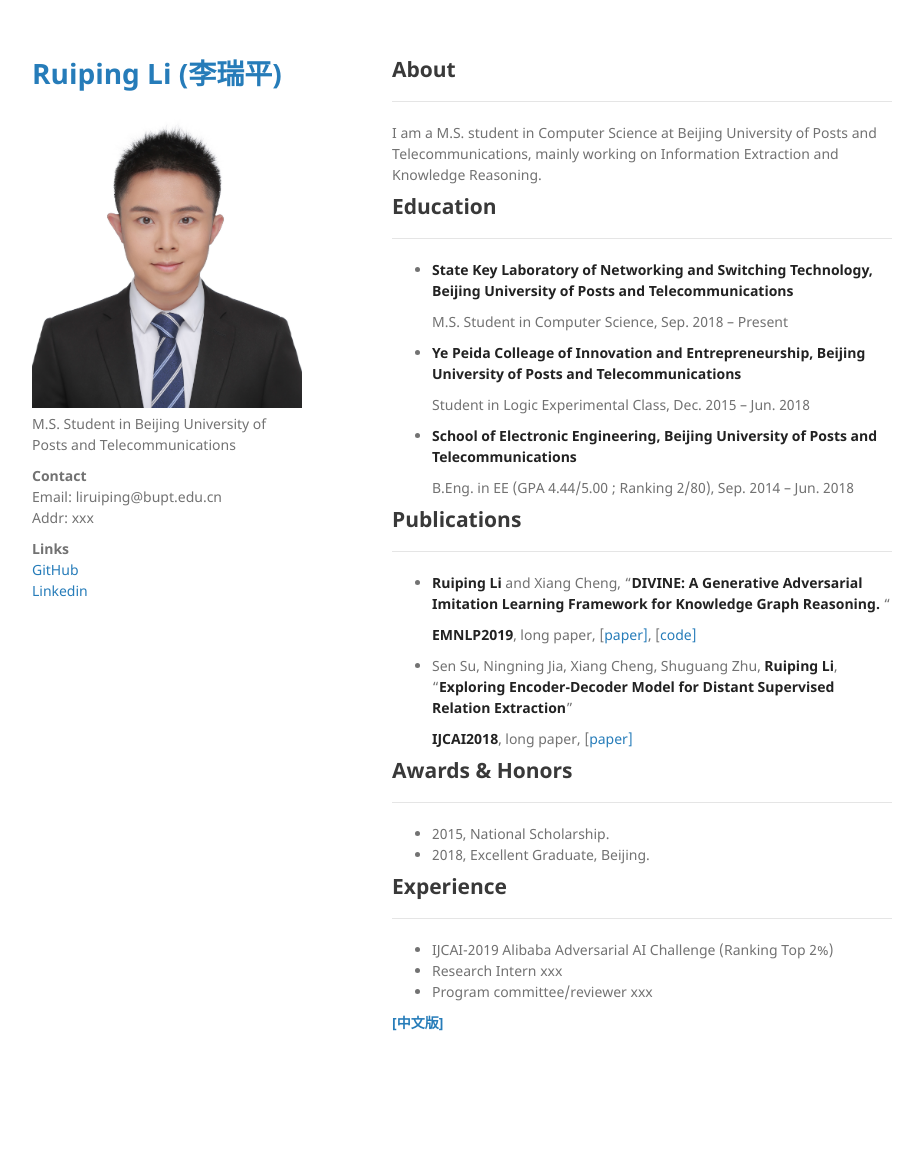
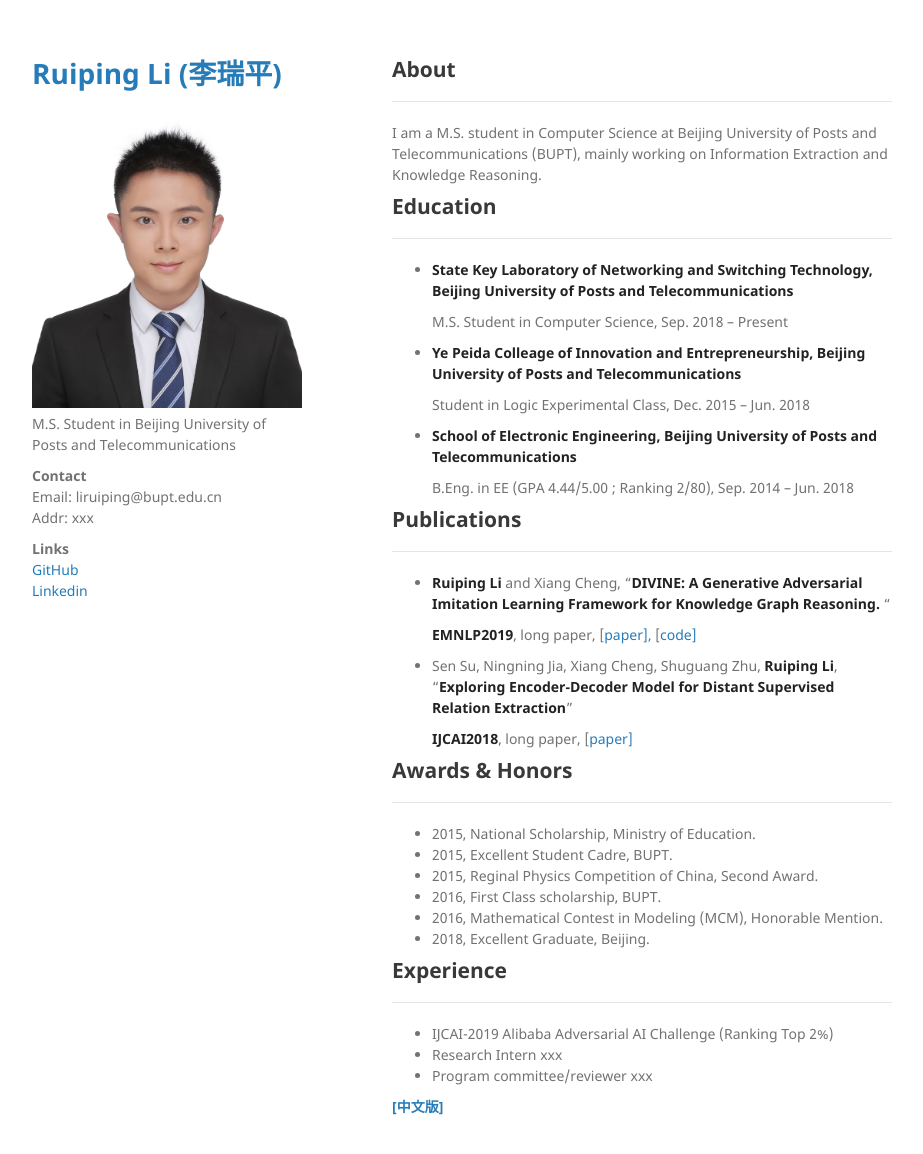
Before and after one commit to Ruiping-Li/Ruiping-Li.github.io, a Jekyll site: the page built from index.md, in a window 1280 px wide and 1187 px high. Shown: the top 1154 px of the window, without its empty margins (178-1101 px from the left). Built offline with Jekyll 4.4.1, drawn with Linux system fonts in a browser that asks for light colours; our own code applies the rules of GitHub Pages for plain Markdown files.

Commit message:
update index

```diff
--- a/index.md
+++ b/index.md
@@ -1,7 +1,7 @@
 ## About
 ---
 
-I am a M.S. student in Computer Science at Beijing University of Posts and Telecommunications, mainly working on Information Extraction and Knowledge Reasoning.
+I am a M.S. student in Computer Science at Beijing University of Posts and Telecommunications (BUPT), mainly working on Information Extraction and Knowledge Reasoning.
 
 ## Education
 
@@ -36,7 +36,11 @@ I am a M.S. student in Computer Science at Beijing University of Posts and Telec
 ## Awards & Honors
 ------
 
-- 2015, National Scholarship.
+- 2015, National Scholarship, Ministry of Education.
+- 2015, Excellent Student Cadre, BUPT.
+- 2015, Reginal Physics Competition of China, Second Award.
+- 2016, First Class scholarship, BUPT.
+- 2016, Mathematical Contest in Modeling (MCM), Honorable Mention.
 - 2018, Excellent Graduate, Beijing.
 
 ##  Experience
```
